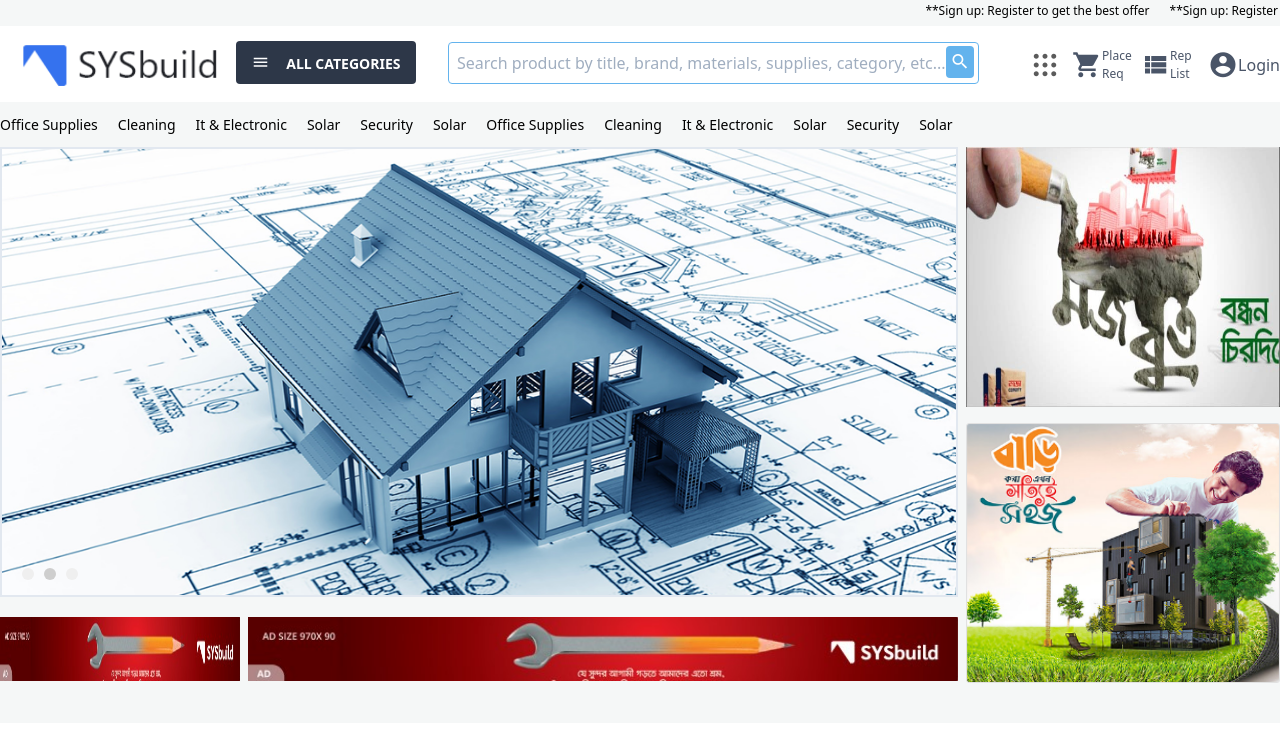
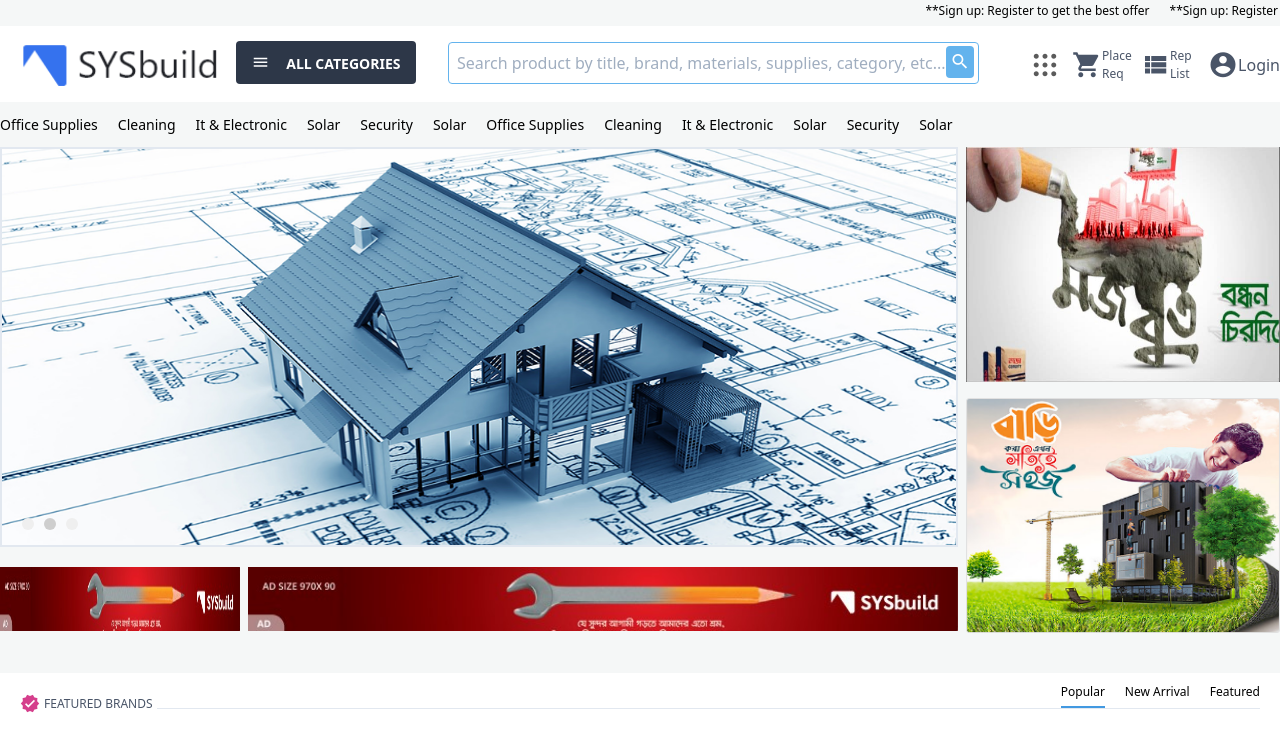
Before and after one commit to allImran/vue-tail-shop, a Vue app: page / in a window 1280 px wide. Shown: the top 734 px of the page. Built offline with nearby package versions, Linux system fonts and the light colour scheme.

Commit message:
slider height modified

```diff
--- a/src/components/atom/slider/Slider.vue
+++ b/src/components/atom/slider/Slider.vue
@@ -94,7 +94,7 @@
   position: relative;
   width: 100%;
   /*height: 504px;*/
-  height: 450px;
+  height: 400px;
   overflow: hidden;
 }
 
--- a/src/components/molecule/home/SliderSection.vue
+++ b/src/components/molecule/home/SliderSection.vue
@@ -21,8 +21,8 @@
 
       <div class="hidden md:block md:col-span-3">
         <div class="flex flex-col">
-          <img class="mb-4 w-full object-fill" style="height: 260px;" src="/images/sliders/box/1.png" alt="">
-          <img class="w-full object-fill" style="height: 260px;" src="/images/sliders/box/2.png" alt="">
+          <img class="mb-4 w-full object-fill" style="height: 235px;" src="/images/sliders/box/1.png" alt="">
+          <img class="w-full object-fill" style="height: 235px;" src="/images/sliders/box/2.png" alt="">
         </div>
       </div>
 
```
